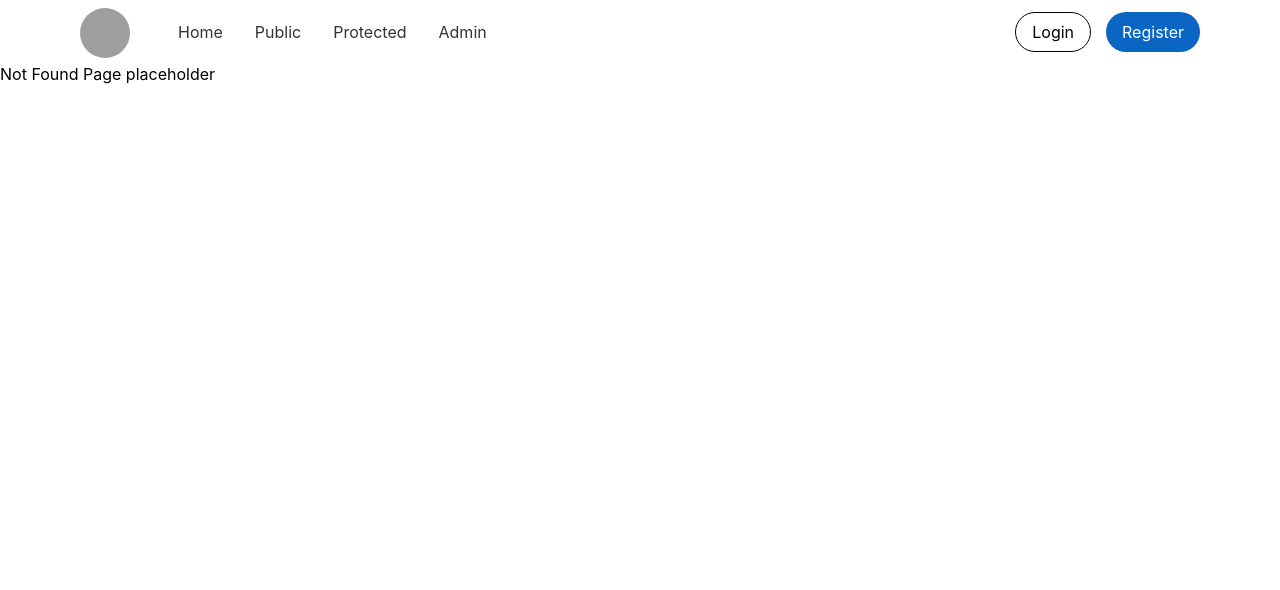
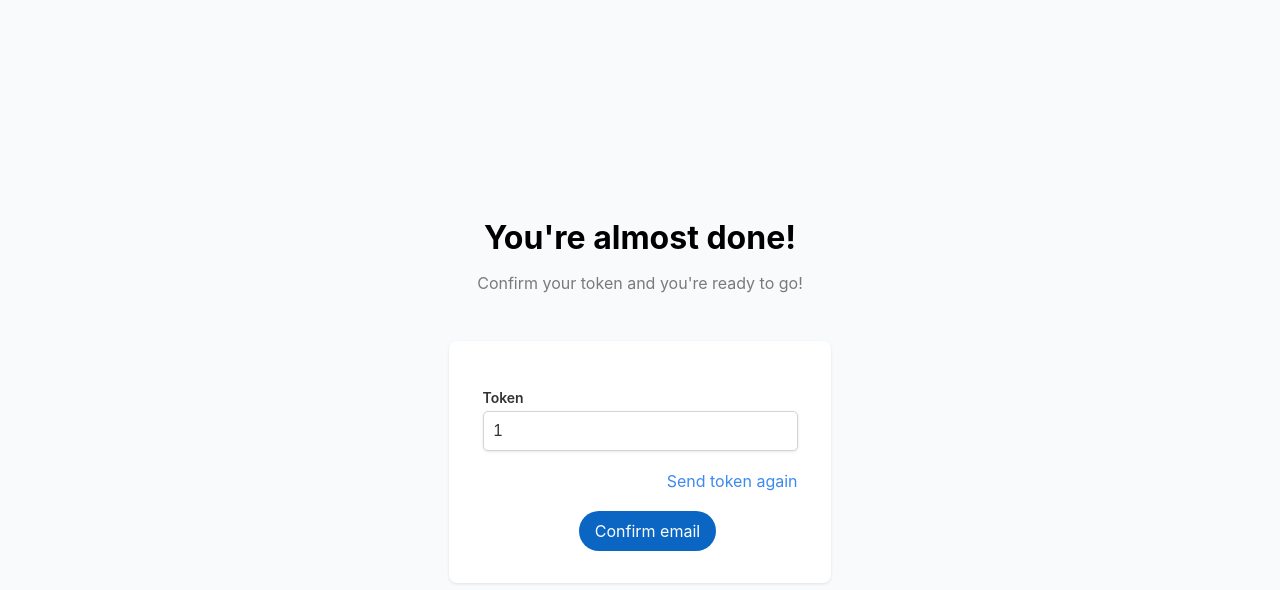
Before and after one commit to robertgeica/mern-authentication, a React (Vite) app in the folder client/: page /confirm-email/1 in a window 1280 px wide. Before the commit this address had no page. Shown: the top 590 px of the page. Built offline with nearby package versions, Linux system fonts and the light colour scheme; grey boxes are pictures that could not be loaded.

Commit message:
add confirm email page

```diff
--- a/client/src/App.tsx
+++ b/client/src/App.tsx
@@ -5,7 +5,7 @@ import { ToastContainer } from 'react-toastify';
 import Header from './components/Header';
 import { queryClient } from './config/queryClient';
 import { AuthContext } from './contexts/AuthContext';
-import { Home, Login, Register, NotFound } from './pages';
+import { Home, Login, Register, NotFound, ConfirmEmail } from './pages';
 import { token } from './utils/singletons';
 import 'react-toastify/dist/ReactToastify.css';
 
@@ -29,6 +29,8 @@ const App: React.FC = () => {
             <Route path='/' element={<Home />} />
             <Route path='/login' element={<Login />} />
             <Route path='/register' element={<Register />} />
+            <Route path='/confirm-email' element={<ConfirmEmail />} />
+            <Route path='/confirm-email/:id' element={<ConfirmEmail />} />
 
             <Route path='*' element={<NotFound />} />
           </Routes>
@@ -41,7 +43,10 @@ const App: React.FC = () => {
 
 const HeaderWrapper = () => {
   const location = useLocation();
-  const hideHeader = ['/login', '/register'].includes(location.pathname);
+  const hideHeader = ['/login', '/register', '/confirm-email'].some((path) =>
+    location.pathname.includes(path)
+  );
+
   return hideHeader ? null : <Header />;
 };
 
--- a/client/src/constants.ts
+++ b/client/src/constants.ts
@@ -1,4 +1,5 @@
 export const ACCOUNT_CREATED_MESSAGE =
   'Your account has been created. Welcome to the club!';
-export const CONFIRM_EMAIL_MESSAGE = 'One more step: confirm your email!';
+export const SEND_CONFIRM_EMAIL_MESSAGE = 'One more step: confirm your email!';
 export const GENERIC_ERROR_MESSAGE = 'Something went wrong. Try again later!';
+export const CONFIRM_EMAIL_MESSAGE = 'Email confirmed! Enjoy this application.';
--- /dev/null
+++ b/client/src/pages/Authentication/ConfirmEmail.tsx
@@ -0,0 +1,80 @@
+import axios from 'axios';
+import { useState } from 'react';
+import { useMutation } from 'react-query';
+import { useNavigate, useParams } from 'react-router-dom';
+import { Button, Input, Loader, TextLink } from '../../components';
+import { CONFIRM_EMAIL_MESSAGE, GENERIC_ERROR_MESSAGE } from '../../constants';
+import { useAuth } from '../../contexts/AuthContext';
+import { displayNotification } from '../../utils/displayNotification';
+
+const env = import.meta.env;
+
+const Login = () => {
+  const navigate = useNavigate();
+  const params = useParams();
+  const { authToken, setAuthToken } = useAuth();
+  const [confirmationToken, setConfirmationToken] = useState(params.id || '');
+
+  if (authToken) {
+    navigate('/');
+  }
+
+  const onChange = (event: any) => {
+    setConfirmationToken(event.target.value);
+  };
+
+  function confirmEmail(): Promise<any> {
+    return axios.put(
+      `${env.VITE_SERVER_BASE_URL}/${env.VITE_API_BASE_URL}/users/confirm-email/${confirmationToken}`
+    );
+  }
+
+  const { isLoading: isLoadingConfirmEmail, mutate: confirm } = useMutation(
+    confirmEmail,
+    {
+      onSuccess: (res: any) => {
+        displayNotification('success', CONFIRM_EMAIL_MESSAGE);
+        setAuthToken(res.data.token);
+        navigate('/');
+      },
+      onError: (err: any) => {
+        displayNotification('error', GENERIC_ERROR_MESSAGE);
+      },
+    }
+  );
+
+  if (isLoadingConfirmEmail) {
+    return <Loader />;
+  }
+
+  return (
+    <div className='auth-screen'>
+      <h1 className='auth-title'>You're almost done!</h1>
+      <p className='auth-description'>
+        Confirm your token and you're ready to go!
+      </p>
+
+      <form onSubmit={() => confirm()}>
+        <Input
+          label='Token'
+          type='text'
+          id='token'
+          value={confirmationToken}
+          onChange={(event) => onChange(event)}
+          required
+        />
+
+        <div className='auth-link-container'>
+          <TextLink
+            to='/send-confirmation-email-token'
+            text='Send token again'
+          />
+        </div>
+
+        <Button type='submit'>Confirm email</Button>
+      </form>
+    </div>
+  );
+};
+
+export default Login;
--- a/client/src/pages/Authentication/Login.tsx
+++ b/client/src/pages/Authentication/Login.tsx
@@ -80,7 +80,7 @@ const Login = () => {
           required
         />
 
-        <div className='forgot-password'>
+        <div className='auth-link-container'>
           <TextLink to='/forgot-password' text='Forgot your password?' />
         </div>
 
--- a/client/src/pages/Authentication/Register.tsx
+++ b/client/src/pages/Authentication/Register.tsx
@@ -5,7 +5,7 @@ import { useNavigate } from 'react-router-dom';
 import { Button, Input, Loader, TextLink } from '../../components';
 import {
   ACCOUNT_CREATED_MESSAGE,
-  CONFIRM_EMAIL_MESSAGE,
+  SEND_CONFIRM_EMAIL_MESSAGE,
   GENERIC_ERROR_MESSAGE,
 } from '../../constants';
 import { useAuth } from '../../contexts/AuthContext';
@@ -45,9 +45,9 @@ const Register = () => {
     mutate: register,
   } = useMutation(registerUser, {
     onSuccess: (res: any) => {
-      navigate('/'); // this should become email confirmation route
+      navigate('/confirm-email');
       displayNotification('success', ACCOUNT_CREATED_MESSAGE);
-      displayNotification('info', CONFIRM_EMAIL_MESSAGE);
+      displayNotification('info', SEND_CONFIRM_EMAIL_MESSAGE);
     },
     onError: (err: any) => {
       displayNotification('error', GENERIC_ERROR_MESSAGE);
--- a/client/src/pages/index.ts
+++ b/client/src/pages/index.ts
@@ -1,4 +1,5 @@
 export { default as Home } from './Home';
 export { default as Login } from './Authentication/Login';
 export { default as Register } from './Authentication/Register';
+export { default as ConfirmEmail } from './Authentication/ConfirmEmail';
 export { default as NotFound } from './NotFound';
--- a/client/src/styles/pages/auth.css
+++ b/client/src/styles/pages/auth.css
@@ -16,7 +16,7 @@
   color: var(--description-color);
 }
 
-.forgot-password {
+.auth-link-container {
   display: flex;
   justify-content: flex-end;
   width: 90%;
```
